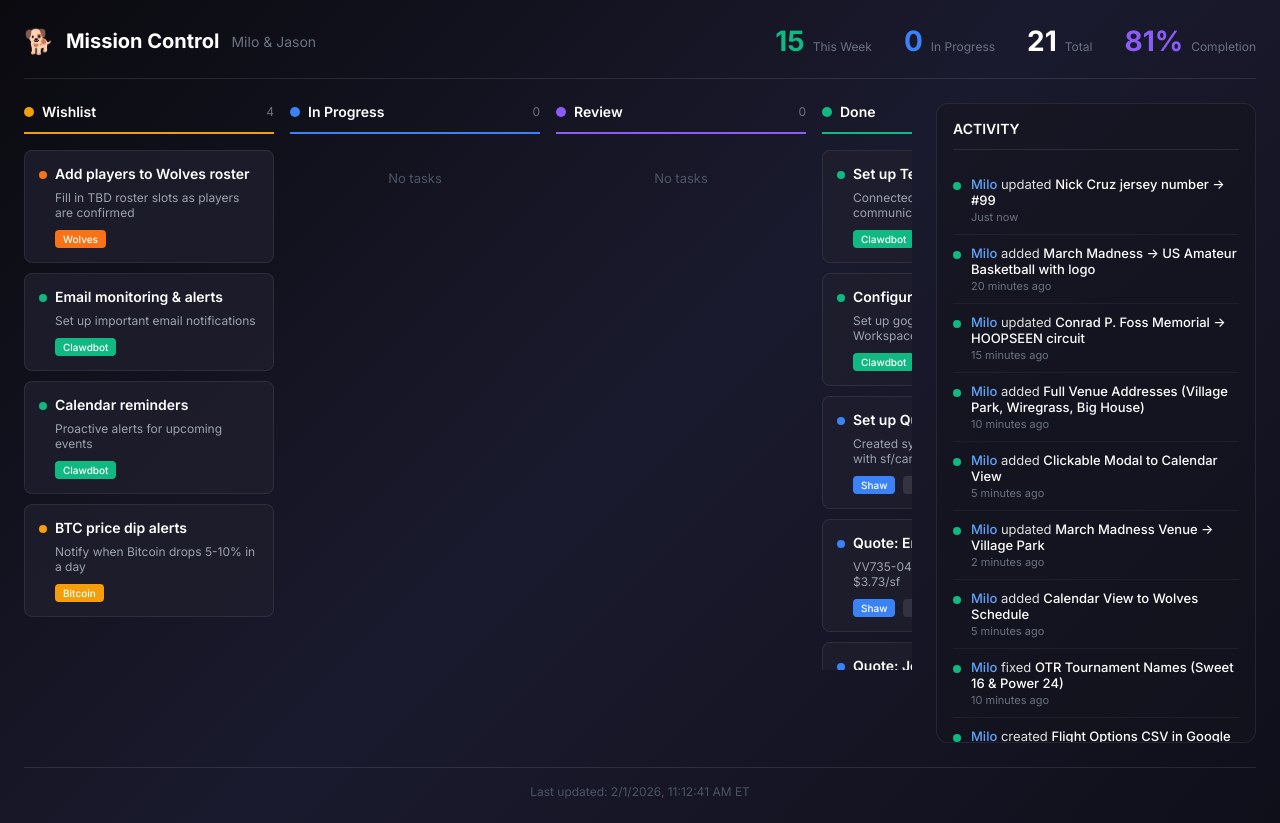
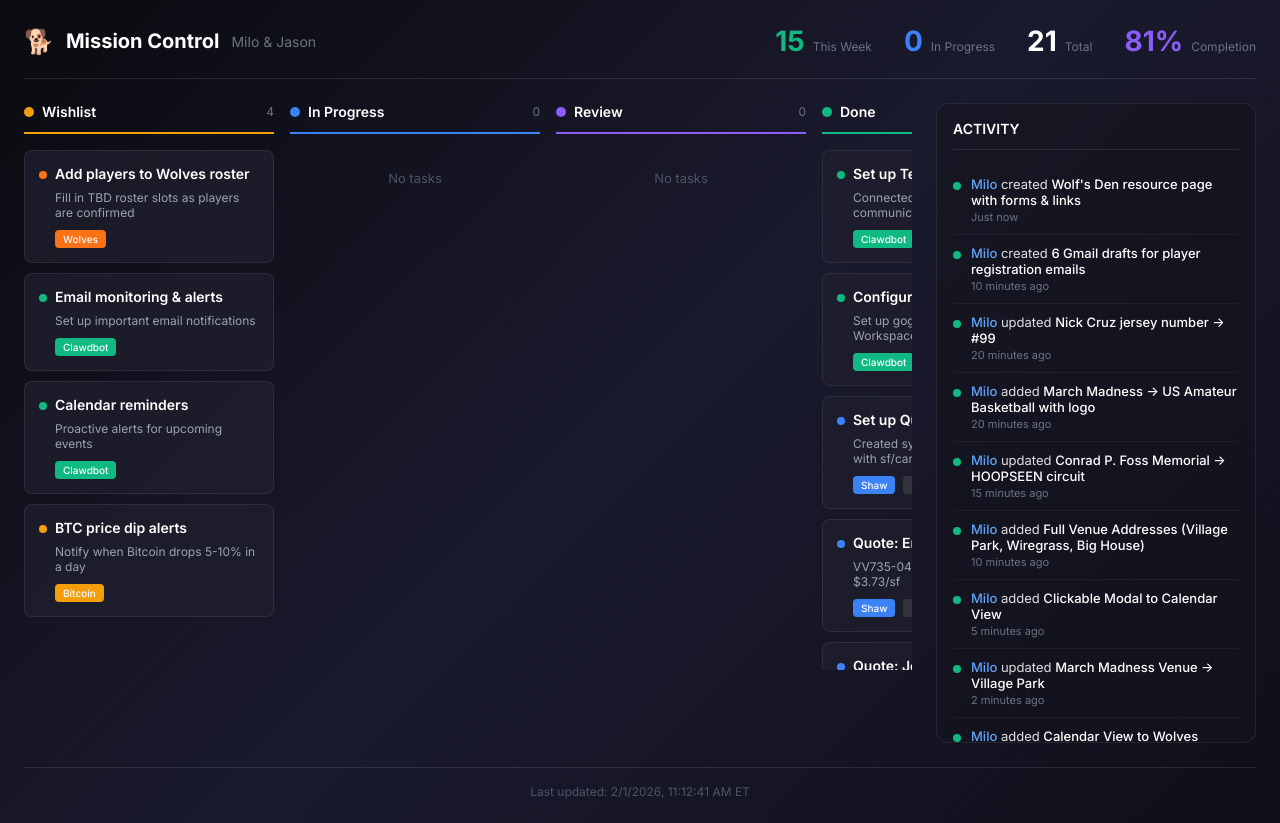
Before and after one commit to jpkicker/mission-control, a React (Vite) app: page / in a window 1280 px wide. Built offline with nearby package versions, Linux system fonts and the light colour scheme.

Commit message:
Add Wolf's Den and email drafts to activity

```diff
--- a/src/data/tasks.js
+++ b/src/data/tasks.js
@@ -195,9 +195,21 @@ export const tasks = [
 export const activity = [
   {
     type: "completed",
+    action: "created",
+    task: "Wolf's Den resource page with forms & links",
+    time: "Just now"
+  },
+  {
+    type: "completed",
+    action: "created",
+    task: "6 Gmail drafts for player registration emails",
+    time: "10 minutes ago"
+  },
+  {
+    type: "completed",
     action: "updated",
     task: "Nick Cruz jersey number → #99",
-    time: "Just now"
+    time: "20 minutes ago"
   },
   {
     type: "completed",
```
